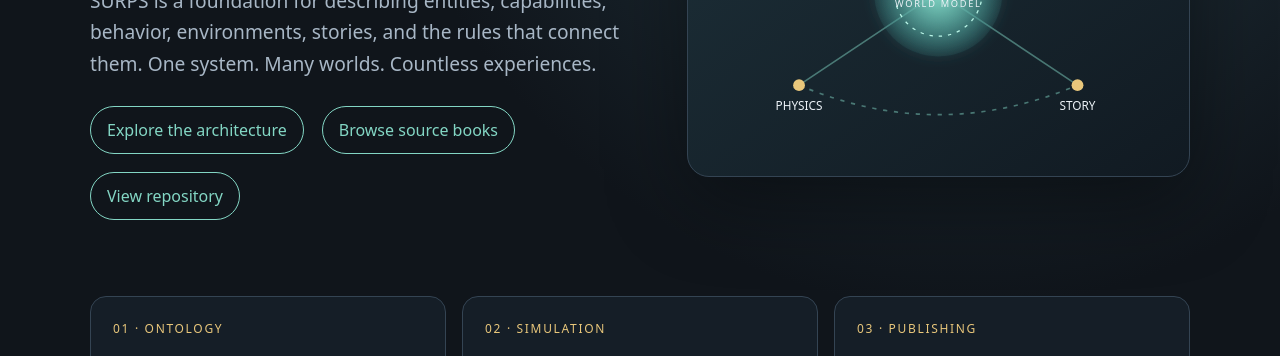
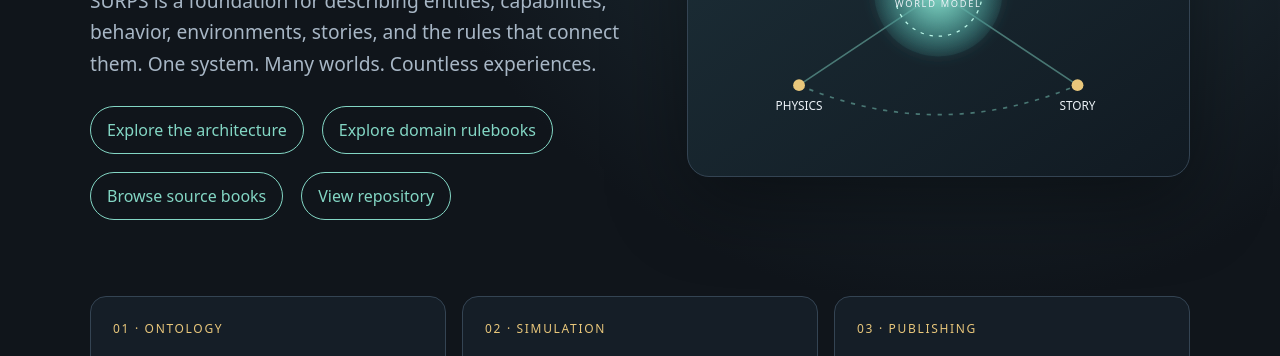
Before and after one commit to TrentBest/TheSingularityWorkshop.SingularityUniversalRoleplayingSystem, a plain HTML site: page docs/index.html in a window 1280 px wide. Shown: the part 368-724 px from the top of the page. Drawn offline with Linux system fonts and the light colour scheme.

Commit message:
Link SURPS rulebooks from Pages landing

```diff
--- a/docs/index.html
+++ b/docs/index.html
@@ -40,6 +40,7 @@
       <p class="lead">SURPS is a foundation for describing entities, capabilities, behavior, environments, stories, and the rules that connect them. One system. Many worlds. Countless experiences.</p>
       <div class="links">
         <a href="architecture.html">Explore the architecture</a>
+        <a href="rulebooks.html">Explore domain rulebooks</a>
         <a href="books/">Browse source books</a>
         <a href="https://github.com/TrentBest/TheSingularityWorkshop.SingularityUniversalRoleplayingSystem">View repository</a>
       </div>
```
